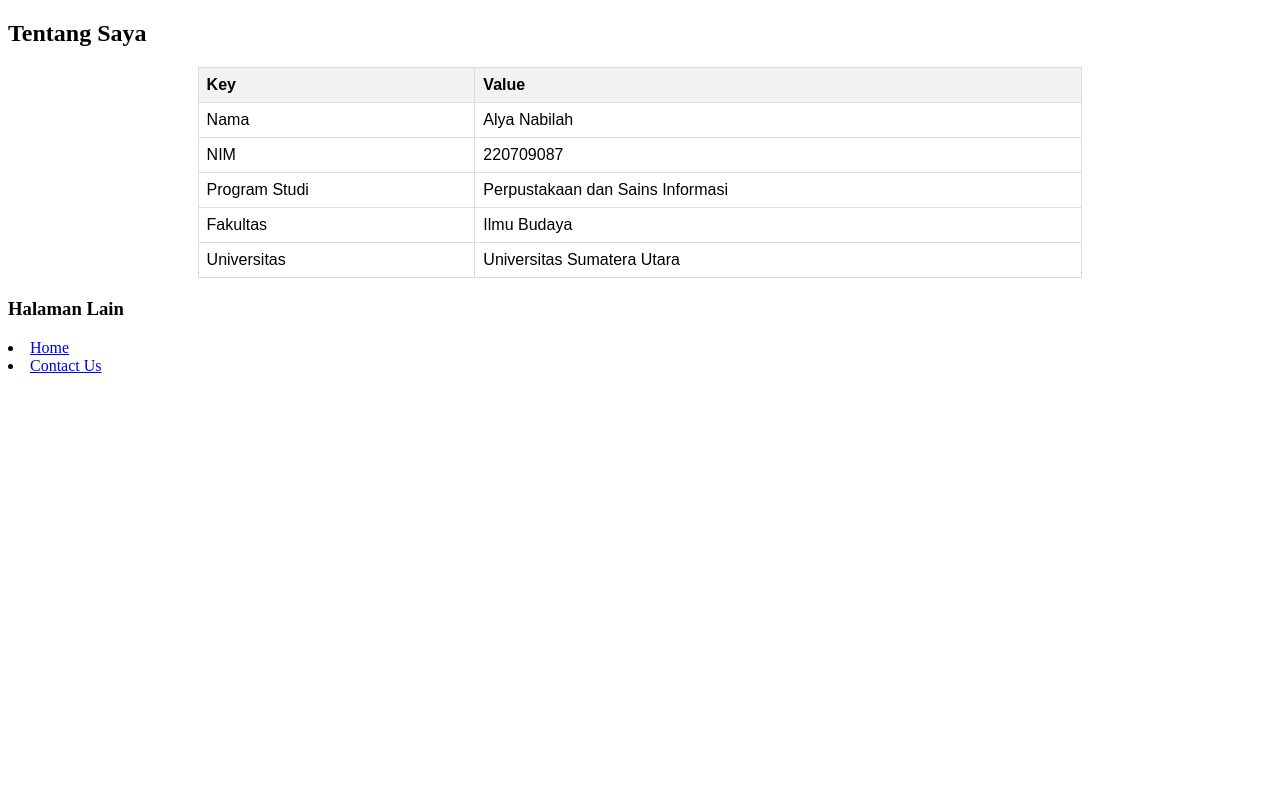
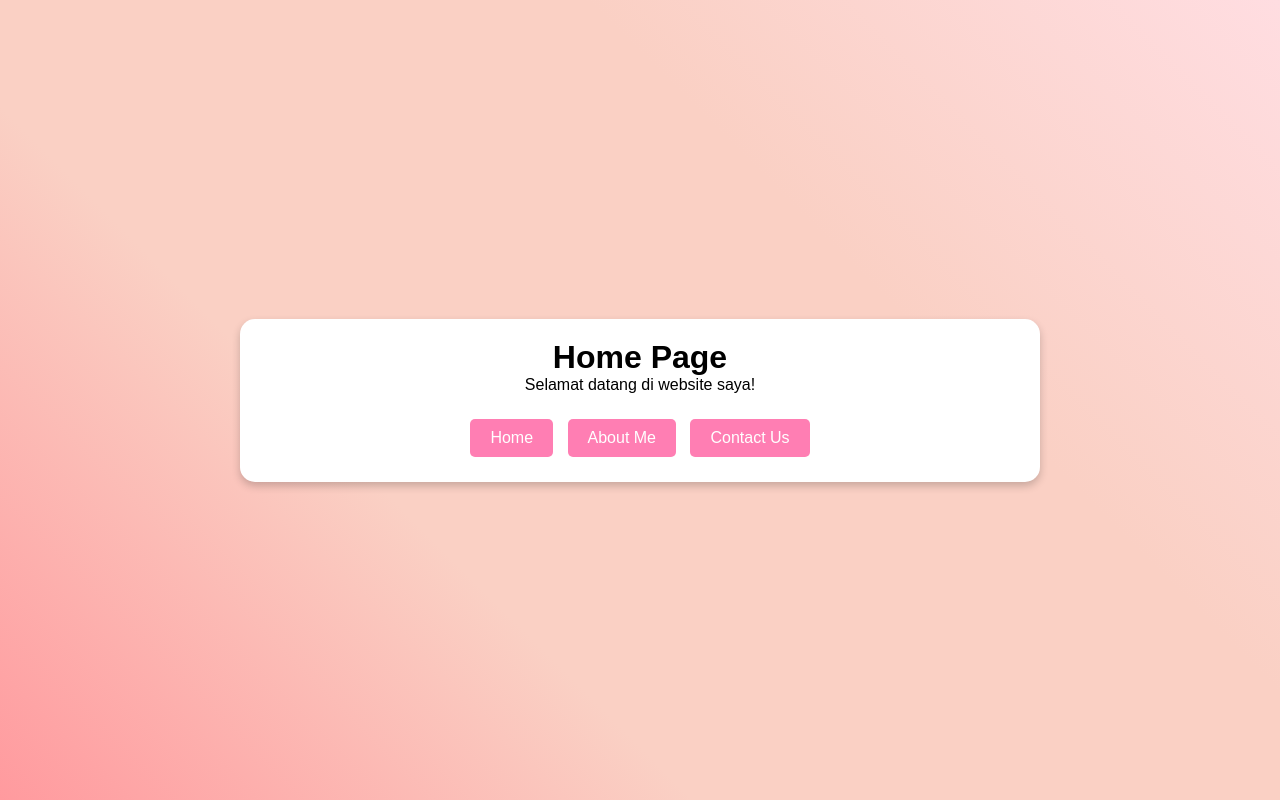
Before and after one commit to alyanabilah28/alyanabilah28.github.io, a plain HTML site: page About me.html in a window 1280 px wide. Drawn offline with Linux system fonts and the light colour scheme.

Commit message:
Update About me.html

```diff
--- a/About me.html
+++ b/About me.html
@@ -3,55 +3,87 @@
 <head>
     <meta charset="UTF-8">
     <meta name="viewport" content="width=device-width, initial-scale=1.0">
-    <title>About Me</title>
+    <title>Website Saya</title>
     <style>
-        table {
-            width: 70%;
-            margin: 20px auto;
-            border-collapse: collapse;
-            font-family: sans-serif;
+        * {
+            margin: 0;
+            padding: 0;
+            box-sizing: border-box;
+            font-family: Arial, sans-serif;
         }
-        th, td {
-            border: 1px solid #ddd;
-            padding: 8px;
-            text-align: left;
+        body {
+            display: flex;
+            justify-content: center;
+            align-items: center;
+            height: 100vh;
+            overflow: hidden;
+            background: linear-gradient(45deg, #ff9a9e, #fad0c4, #fad0c4, #ffdde1);
         }
-        th {
-            background-color: #f2f2f2;
+        .container {
+            width: 80%;
+            max-width: 800px;
+            text-align: center;
+            background: white;
+            padding: 20px;
+            border-radius: 15px;
+            box-shadow: 0 4px 8px rgba(0, 0, 0, 0.2);
+        }
+        .slide {
+            display: none;
+        }
+        .active {
+            display: block;
+        }
+        .nav-buttons {
+            margin-top: 20px;
+        }
+        button {
+            padding: 10px 20px;
+            border: none;
+            background: #ff7eb3;
+            color: white;
+            font-size: 16px;
+            border-radius: 5px;
+            cursor: pointer;
+            margin: 5px;
+        }
+        button:hover {
+            background: #ff4e7a;
         }
     </style>
 </head>
 <body>
-
-    <h2>Tentang Saya</h2>
-
-    <table>
-        <tr>
-            <th>Key</th>
-            <th>Value</th>
-        </tr>
-        <tr>
-            <td>Nama</td>
-            <td>Alya Nabilah</td>
-        </tr>
-        <tr>
-            <td>NIM</td>
-            <td>220709087</td>
-        </tr>
-        <tr>
-            <td>Program Studi</td>
-            <td>Perpustakaan dan Sains Informasi</td>
-        </tr>
-        <tr>
-            <td>Fakultas</td>
-            <td>Ilmu Budaya</td>
-        </tr>
-            <td>Universitas</td>
-            <td>Universitas Sumatera Utara</td>
-    </table>
-<div class="links">
-    <h3>Halaman Lain</h3>
-    <li><a href="index.html">Home</a></li>
-    <li><a href="contact us.html">Contact Us</a></li>
+    <div class="container">
+        <div class="slide active" id="home">
+            <h1>Home Page</h1>
+            <p>Selamat datang di website saya!</p>
+        </div>
+        <div class="slide" id="about">
+            <h1>About Me</h1>
+            <p>Nama: Alya Nabilah</p>
+            <p>NIM: 220709087</p>
+            <p>Program Studi: Perpustakaan dan Sains Informasi</p>
+            <p>Fakultas: Ilmu Budaya</p>
+            <p>Universitas: Universitas Sumatera Utara</p>
+        </div>
+        <div class="slide" id="contact">
+            <h1>Contact Us</h1>
+            <p>Email: alyanabilah@example.com</p>
+            <p>Telepon: +62 812-3456-7890</p>
+        </div>
+        <div class="nav-buttons">
+            <button onclick="showSlide('home')">Home</button>
+            <button onclick="showSlide('about')">About Me</button>
+            <button onclick="showSlide('contact')">Contact Us</button>
+        </div>
+    </div>
+    <script>
+        function showSlide(slideId) {
+            document.querySelectorAll('.slide').forEach(slide => {
+                slide.classList.remove('active');
+            });
+            document.getElementById(slideId).classList.add('active');
+        }
+    </script>
 </body>
 </html>
```
